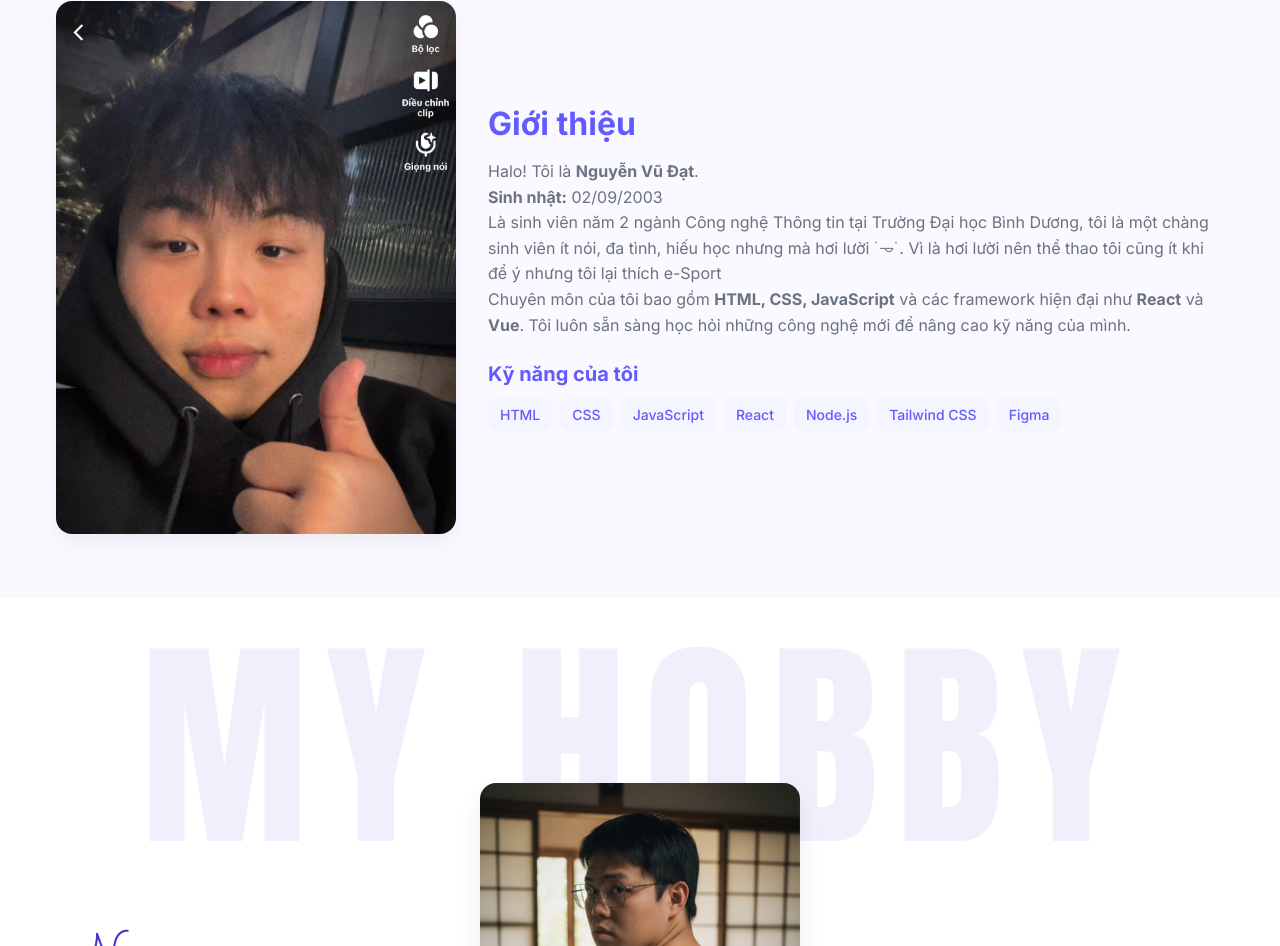
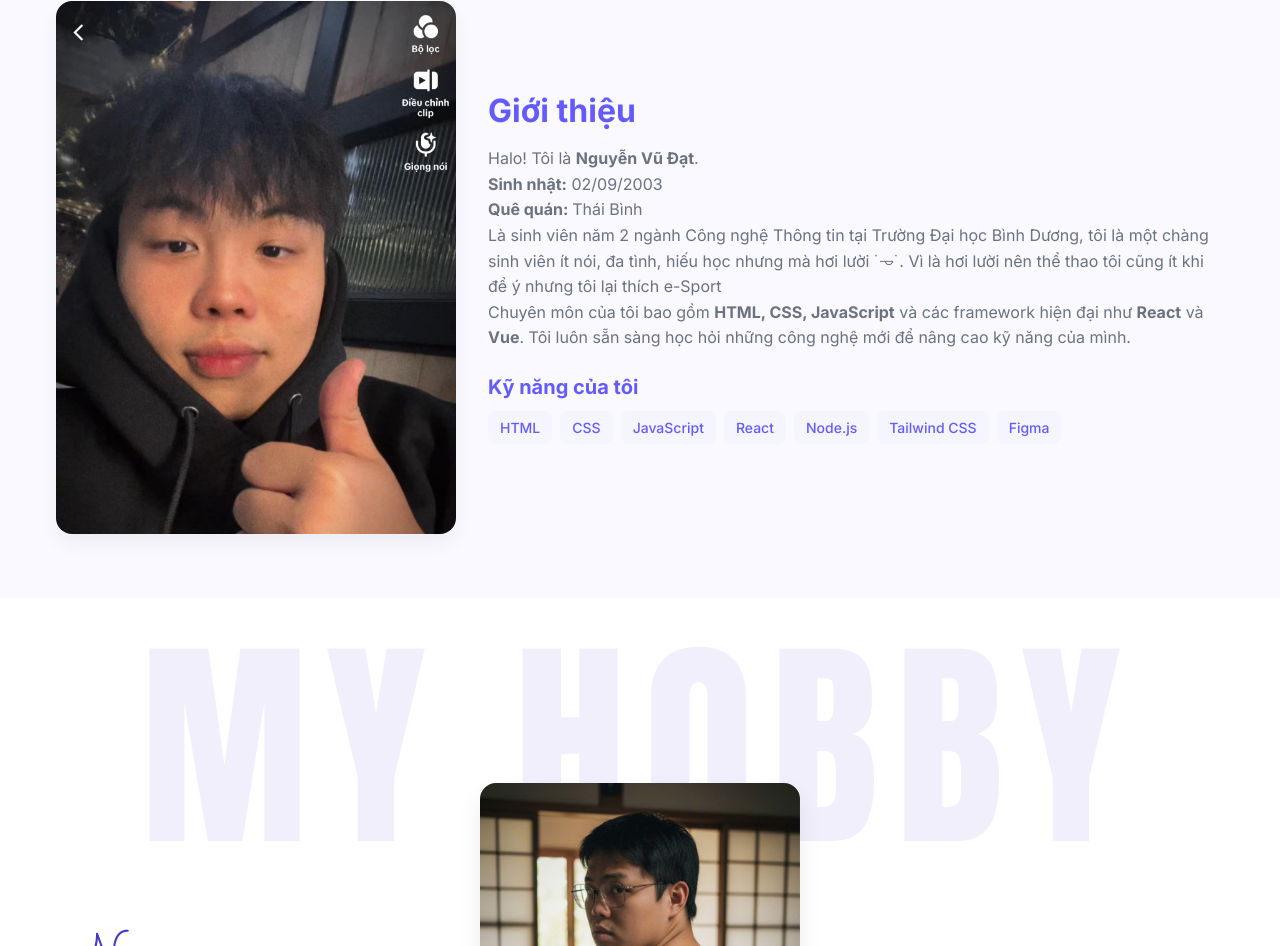
Before and after one commit to vdat293/8386-portfolio, a plain HTML site: page nguyen-dat/index.html in a window 1280 px wide. Shown: the part 844-1790 px from the top of the page. Drawn offline with Linux system fonts and the light colour scheme.

Commit message:
final-final

```diff
--- a/nguyen-dat/index.html
+++ b/nguyen-dat/index.html
@@ -75,6 +75,7 @@
                     <h2>Giới thiệu</h2>
                     <p>Halo! Tôi là <strong>Nguyễn Vũ Đạt</strong>.<br>
                         <strong>Sinh nhật:</strong> 02/09/2003<br>
+                        <strong>Quê quán: </strong> Thái Bình<br>
                         Là sinh viên năm 2 ngành Công nghệ Thông tin tại Trường Đại học Bình Dương, tôi là một chàng
                         sinh viên ít nói, đa tình, hiếu học nhưng mà hơi lười ˙𐃷˙. Vì là hơi lười nên thể thao tôi cũng
                         ít khi để ý nhưng tôi lại thích e-Sport <br>
```
